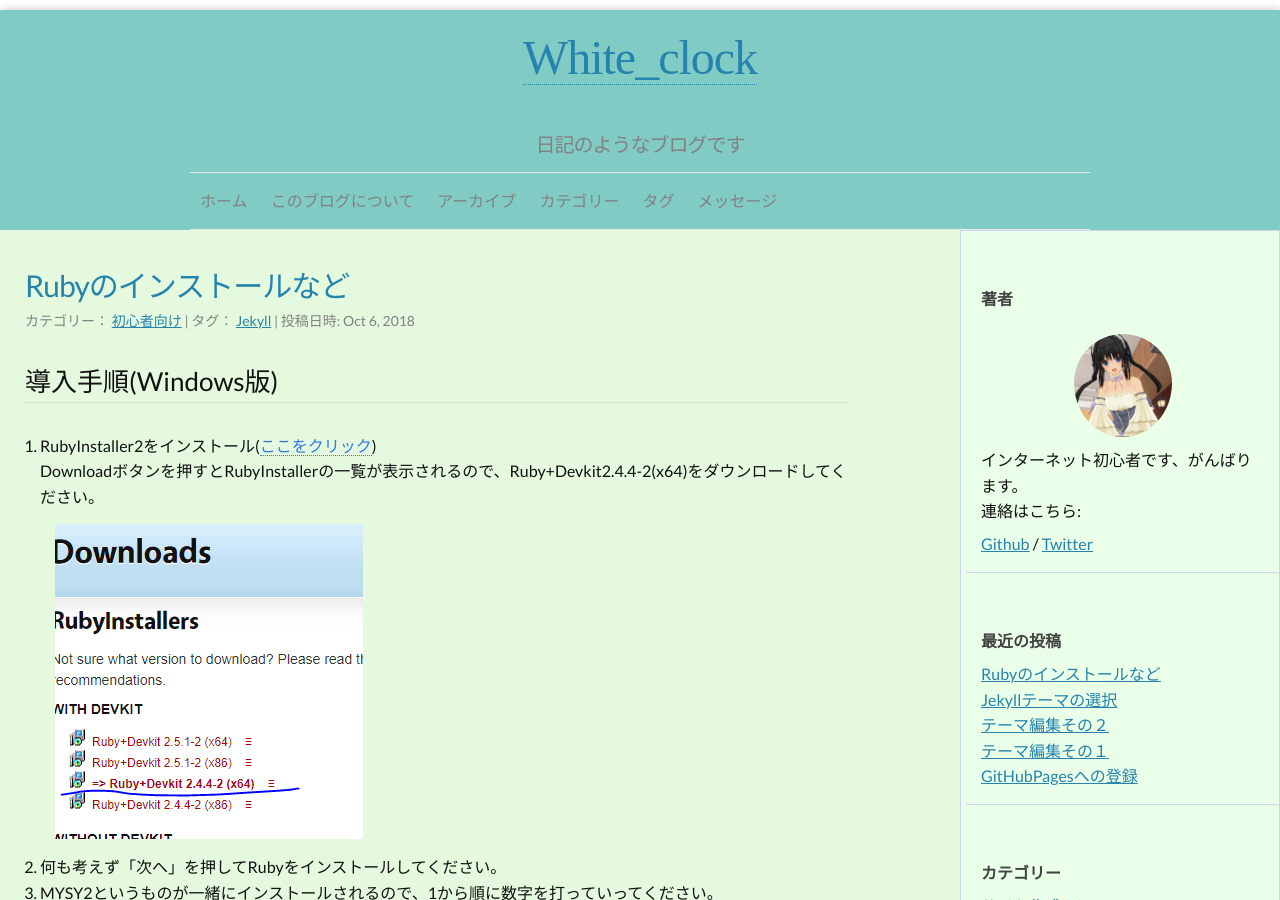
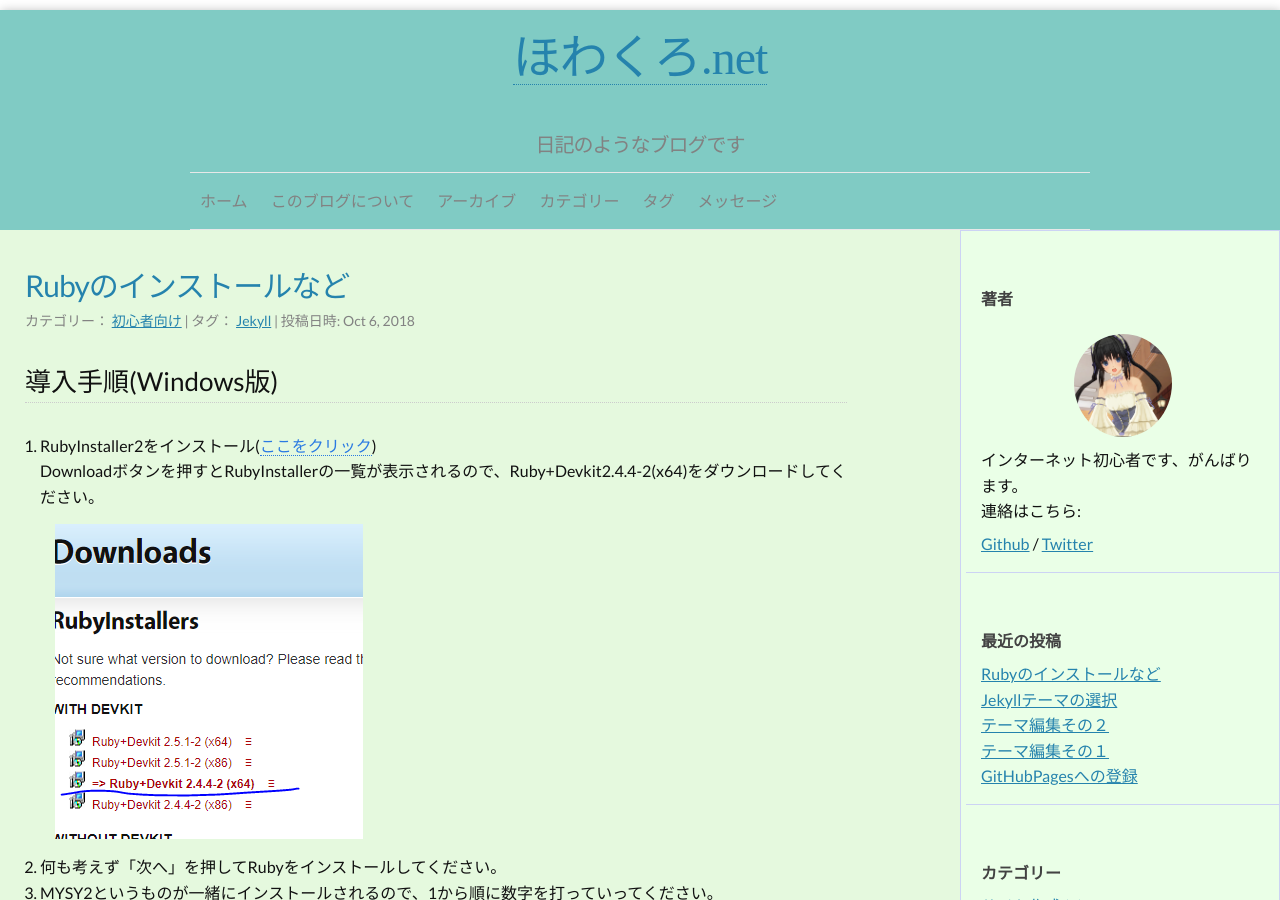
Before and after one commit to dadacha/yuina-whiteclock.github.io, a Jekyll site: the page built from index.html, in a window 1280 px wide and 900 px high. Built offline with Jekyll 4.4.1, drawn with Linux system fonts in a browser that asks for light colours; some web fonts are replaced; the list of posts is cut into pages by our own code.

Commit message:
タイトルの修正

```diff
--- a/_config.yml
+++ b/_config.yml
@@ -1,5 +1,5 @@
 ### Site info:
-title: White_clock
+title: ほわくろ.net
 tagline: 日記のようなブログです
 author: yuina_whiteclock
 #email: yu@lijiayu.net
```
